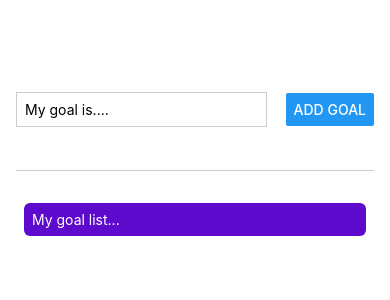
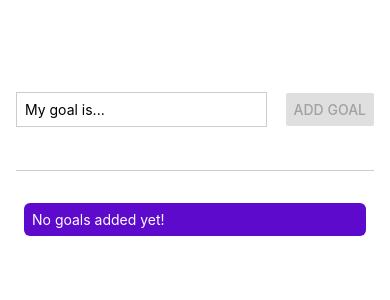
Before and after one commit to GedasIncirauskas/react-native-0, a React Native app: screen / in a window 390 px wide. Shown: the top 300 px of the page. Built offline with nearby package versions, Linux system fonts and the light colour scheme.

Commit message:
updated functionality

```diff
--- a/App.js
+++ b/App.js
@@ -1,9 +1,17 @@
-import { useState } from "react";
-import { Button, StyleSheet, Text, TextInput, View } from "react-native";
+import { useId, useState } from "react";
+import {
+  Button,
+  ScrollView,
+  StyleSheet,
+  Text,
+  TextInput,
+  View,
+} from "react-native";
 
 export default function App() {
   const [enteredGoalText, setEnteredGoalText] = useState("");
   const [courseGoals, setCourseGoals] = useState([]);
+  const uniqueId = useId();
 
   const goalInputHandler = (value) => {
     setEnteredGoalText(value);
@@ -21,24 +29,31 @@ export default function App() {
     <View style={styles.appContainer}>
       <View style={styles.inputContainer}>
         <TextInput
-          placeholder="My goal is...."
+          placeholder="My goal is..."
           style={styles.textInput}
           onChangeText={goalInputHandler}
           value={enteredGoalText}
         />
-        <Button title="Add goal" onPress={addNewGoalHandler} />
+        <Button
+          title="Add Goal"
+          onPress={addNewGoalHandler}
+          disabled={enteredGoalText.trim().length === 0}
+        />
       </View>
       <View style={styles.goalContainer}>
-        {!courseGoals.length && (
-          <View style={styles.listGoals}>
-            <Text style={styles.goalText}>My goal list...</Text>
-          </View>
-        )}
-        {courseGoals.map((goal) => (
-          <View key={goal} style={styles.listGoals}>
-            <Text style={styles.goalText}>{goal}</Text>
-          </View>
-        ))}
+        <ScrollView>
+          {courseGoals.length === 0 ? (
+            <View style={styles.listGoals}>
+              <Text style={styles.goalText}>No goals added yet!</Text>
+            </View>
+          ) : (
+            courseGoals.map((goal, index) => (
+              <View key={index} style={styles.listGoals}>
+                <Text style={styles.goalText}>{goal}</Text>
+              </View>
+            ))
+          )}
+        </ScrollView>
       </View>
     </View>
   );
```
